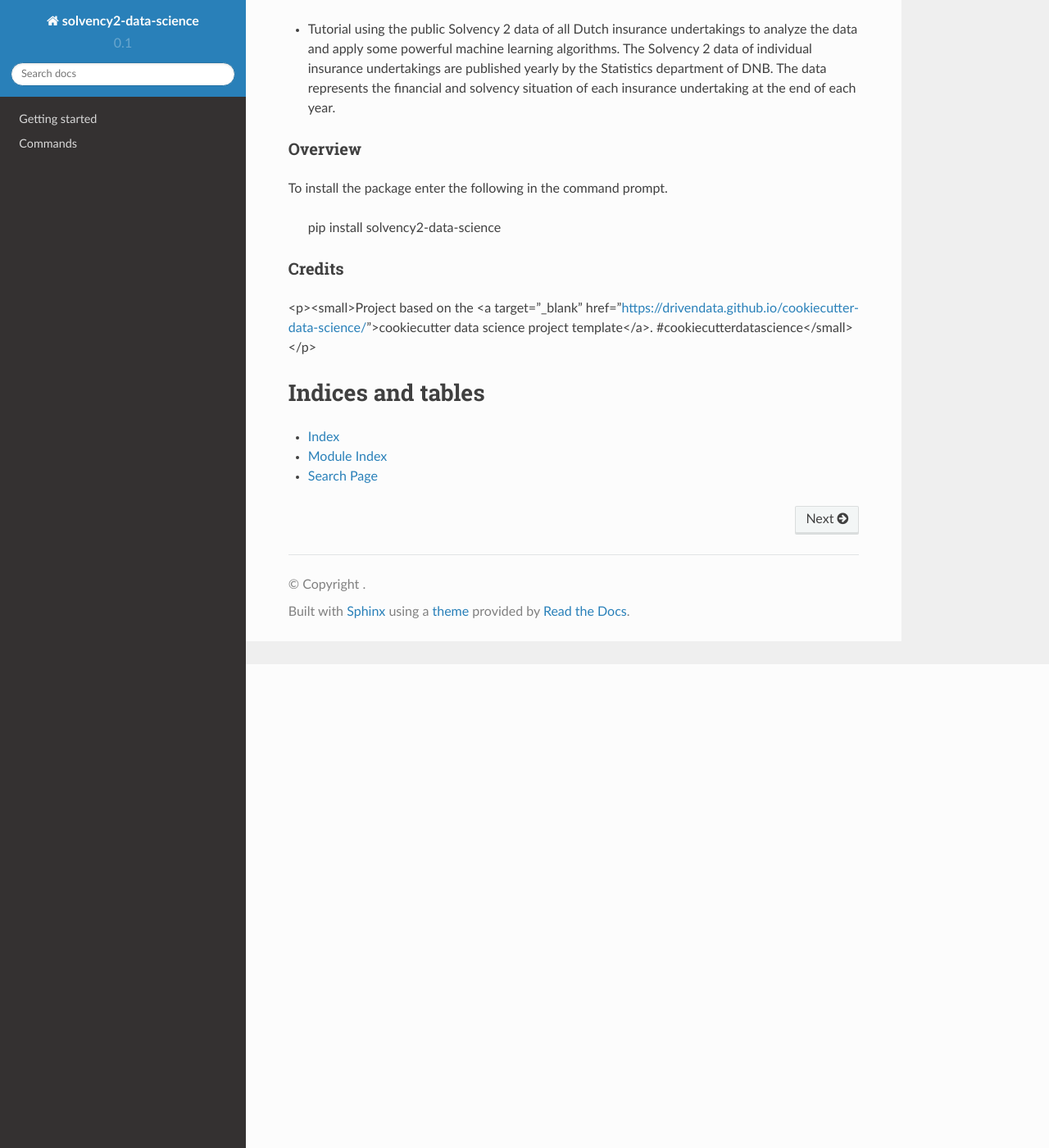
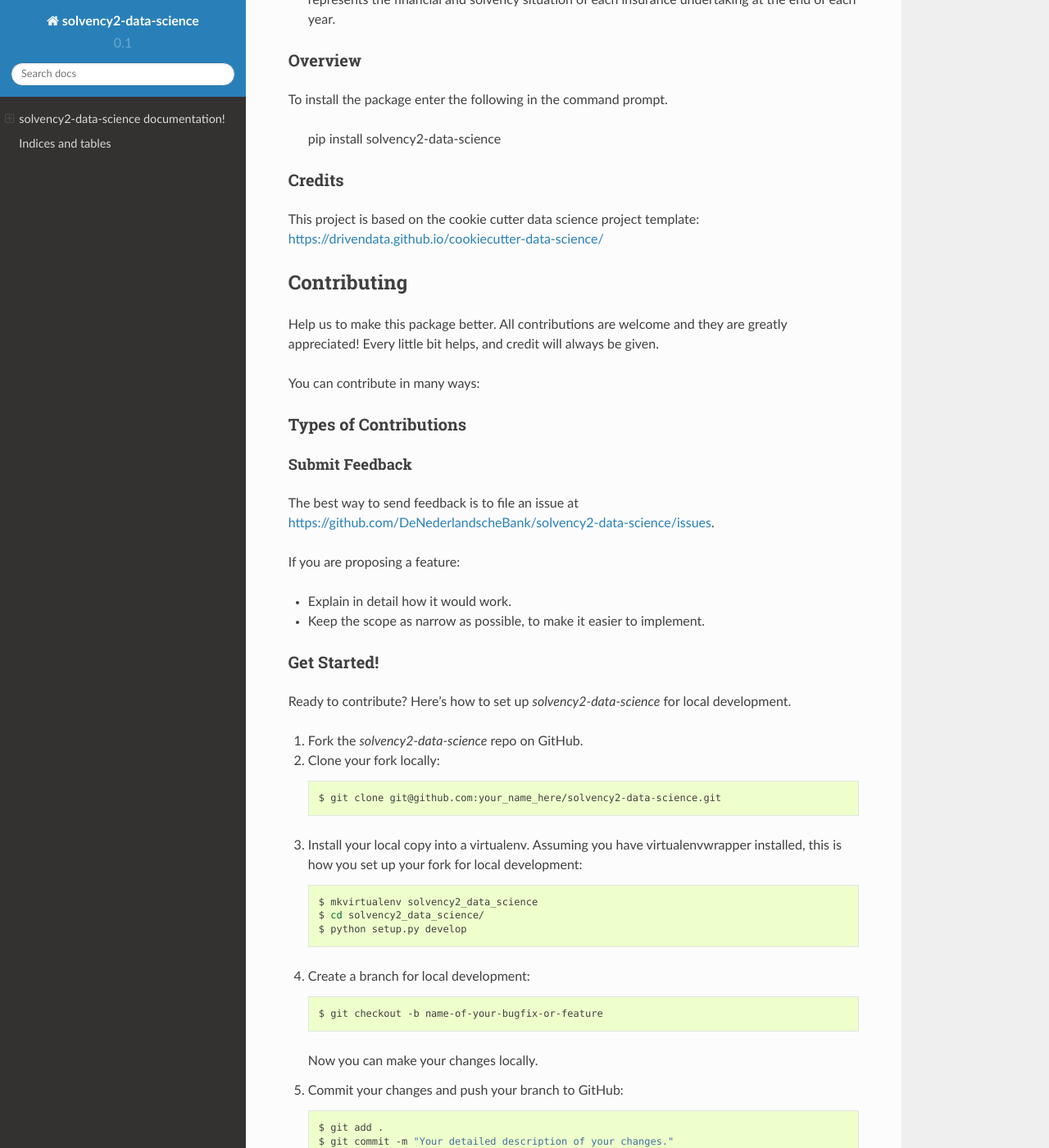
Before and after one commit to zena3/dnb-tutorials, a Sphinx documentation site: the page built from docs/index.rst, in a window 1280 px wide and 1400 px high, scrolled down 590 px. Shown: the whole window at 82% size. Built offline with Sphinx 7.4.7 and the Read the Docs theme 2.0.0, drawn with Linux system fonts in a browser that asks for light colours; some of the changed text lies outside the part shown.

Commit message:
changed contributions

```diff
--- /dev/null
+++ b/CONTRIBUTING.rst
@@ -0,0 +1,52 @@
+.. highlight:: shell
+
+============
+Contributing
+============
+
+Help us to make this package better. All contributions are welcome and they are greatly appreciated! Every little bit helps, and credit will always be given.
+
+You can contribute in many ways:
+
+Types of Contributions
+----------------------
+
+Submit Feedback
+~~~~~~~~~~~~~~~
+
+The best way to send feedback is to file an issue at https://github.com/DeNederlandscheBank/solvency2-data-science/issues.
+
+If you are proposing a feature:
+
+* Explain in detail how it would work.
+* Keep the scope as narrow as possible, to make it easier to implement.
+
+Get Started!
+------------
+
+Ready to contribute? Here's how to set up `solvency2-data-science` for local development.
+
+1. Fork the `solvency2-data-science` repo on GitHub.
+2. Clone your fork locally::
+
+    $ git clone git@github.com:your_name_here/solvency2-data-science.git
+
+3. Install your local copy into a virtualenv. Assuming you have virtualenvwrapper installed, this is how you set up your fork for local development::
+
+    $ mkvirtualenv solvency2_data_science
+    $ cd solvency2_data_science/
+    $ python setup.py develop
+
+4. Create a branch for local development::
+
+    $ git checkout -b name-of-your-bugfix-or-feature
+
+   Now you can make your changes locally.
+
+5. Commit your changes and push your branch to GitHub::
+
+    $ git add .
+    $ git commit -m "Your detailed description of your changes."
+    $ git push origin name-of-your-bugfix-or-feature
+
+6. Submit a pull request through the GitHub website.
--- a/README.rst
+++ b/README.rst
@@ -26,5 +26,5 @@ To install the package enter the following in the command prompt.
 Credits
 -------
 
-
-<p><small>Project based on the <a target="_blank" href="https://drivendata.github.io/cookiecutter-data-science/">cookiecutter data science project template</a>. #cookiecutterdatascience</small></p>
+This project is based on the cookie cutter data science project template:
+https://drivendata.github.io/cookiecutter-data-science/
--- a/docs/index.rst
+++ b/docs/index.rst
@@ -11,10 +11,8 @@ Contents:
 .. toctree::
    :maxdepth: 2
 
-   getting-started
-   commands
-
 .. include:: ../README.rst
+.. include:: ../CONTRIBUTING.rst
 
 
 
```
Also changed, not shown: docs/commands.rst (deleted, +0 -10 lines), docs/getting-started.rst (deleted, +0 -7 lines), .readthedocs.yml (deleted), 1 other file.
